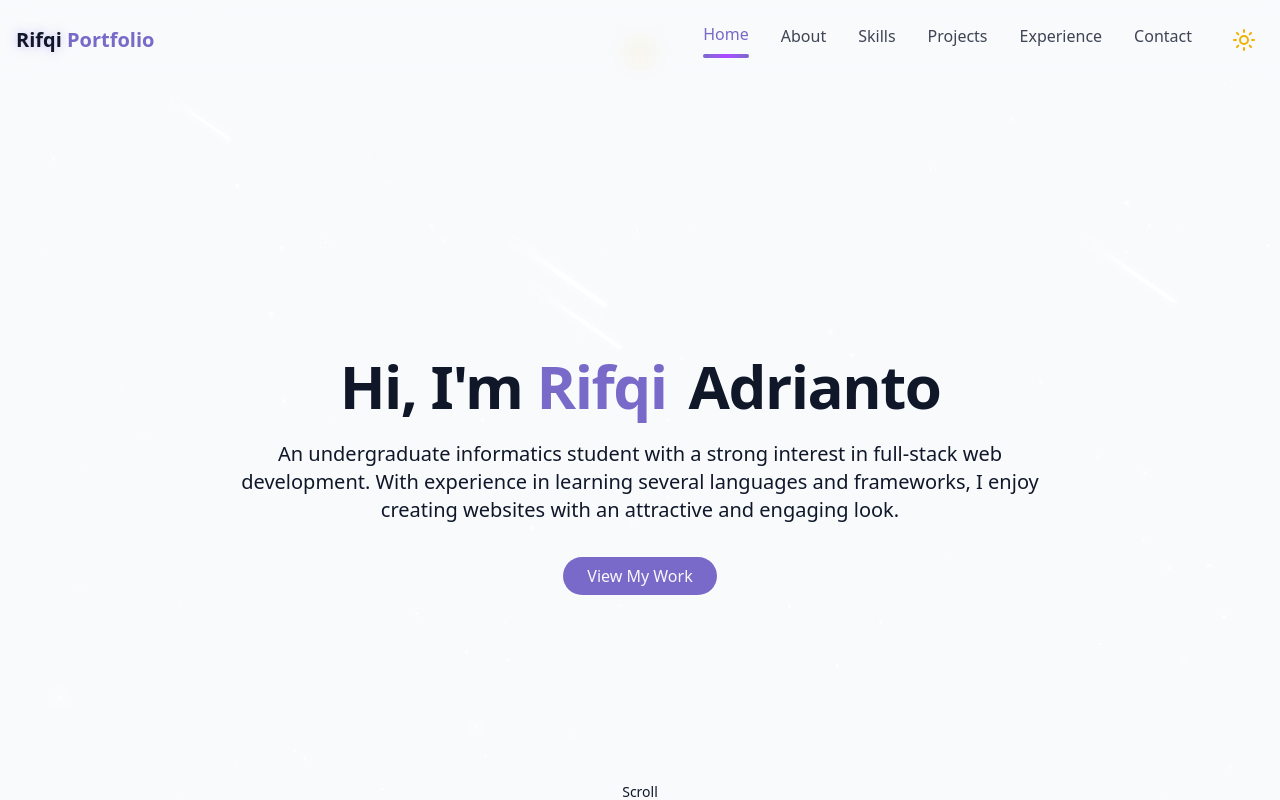
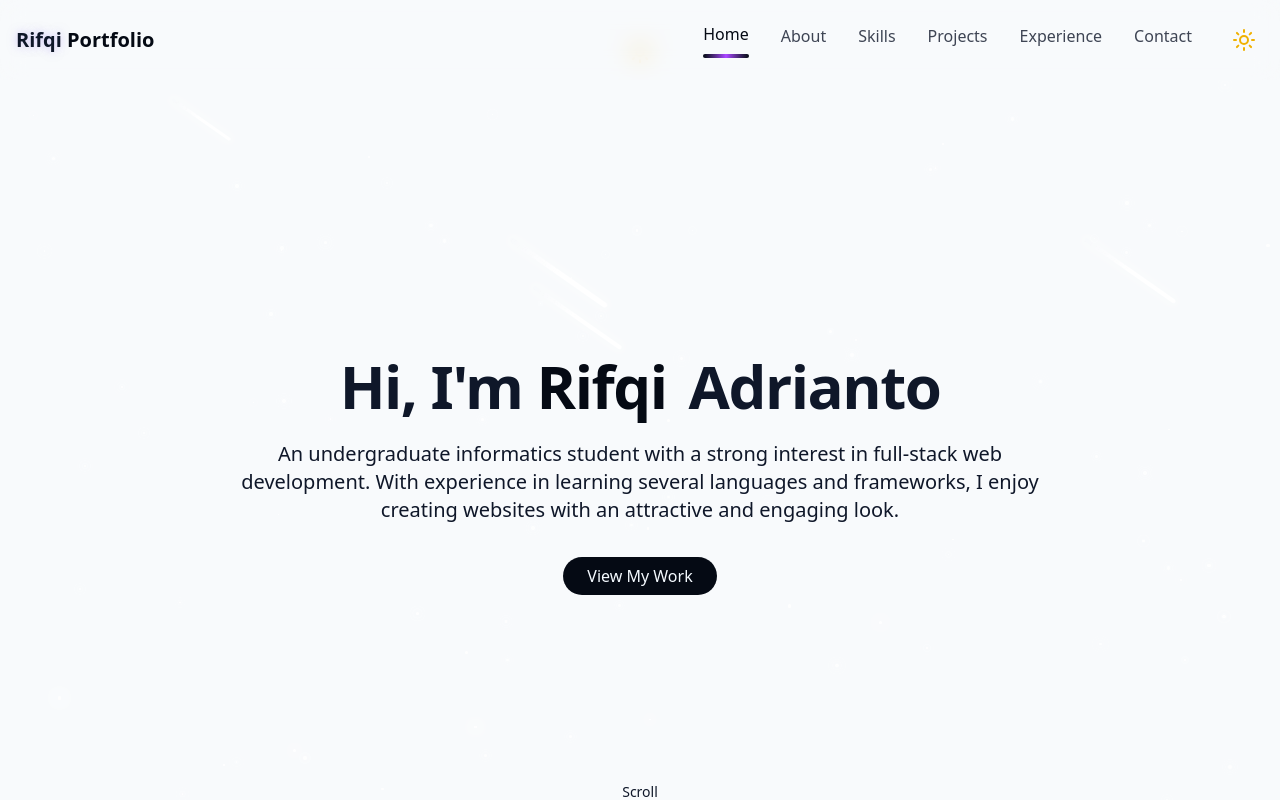
Before and after one commit to rifqiadrianto007/React_Portofolio, a React (Vite) app: page / in a window 1280 px wide. Shown: the top 800 px of the page. Built offline with nearby package versions, Linux system fonts and the light colour scheme.

Commit message:
primary color to blue

```diff
--- a/src/index.css
+++ b/src/index.css
@@ -69,8 +69,8 @@
 
     --card: 0 0% 100%;
 
-    --primary: 250 47% 60%;
-    --primary-foreground: 210 40% 98%;
+    --primary: 220 60% 5%;
+    --primary-foreground: 210 98% 98%;
 
     --border: 214 32% 91%;
   }
@@ -81,7 +81,7 @@
 
     --card: 222 47% 8%;
 
-    --primary: 250 65% 65%;
+    --primary: 220 60% 60%;
     --primary-foreground: 213 31% 91%;
 
     --border: 217 33% 20%;
```
